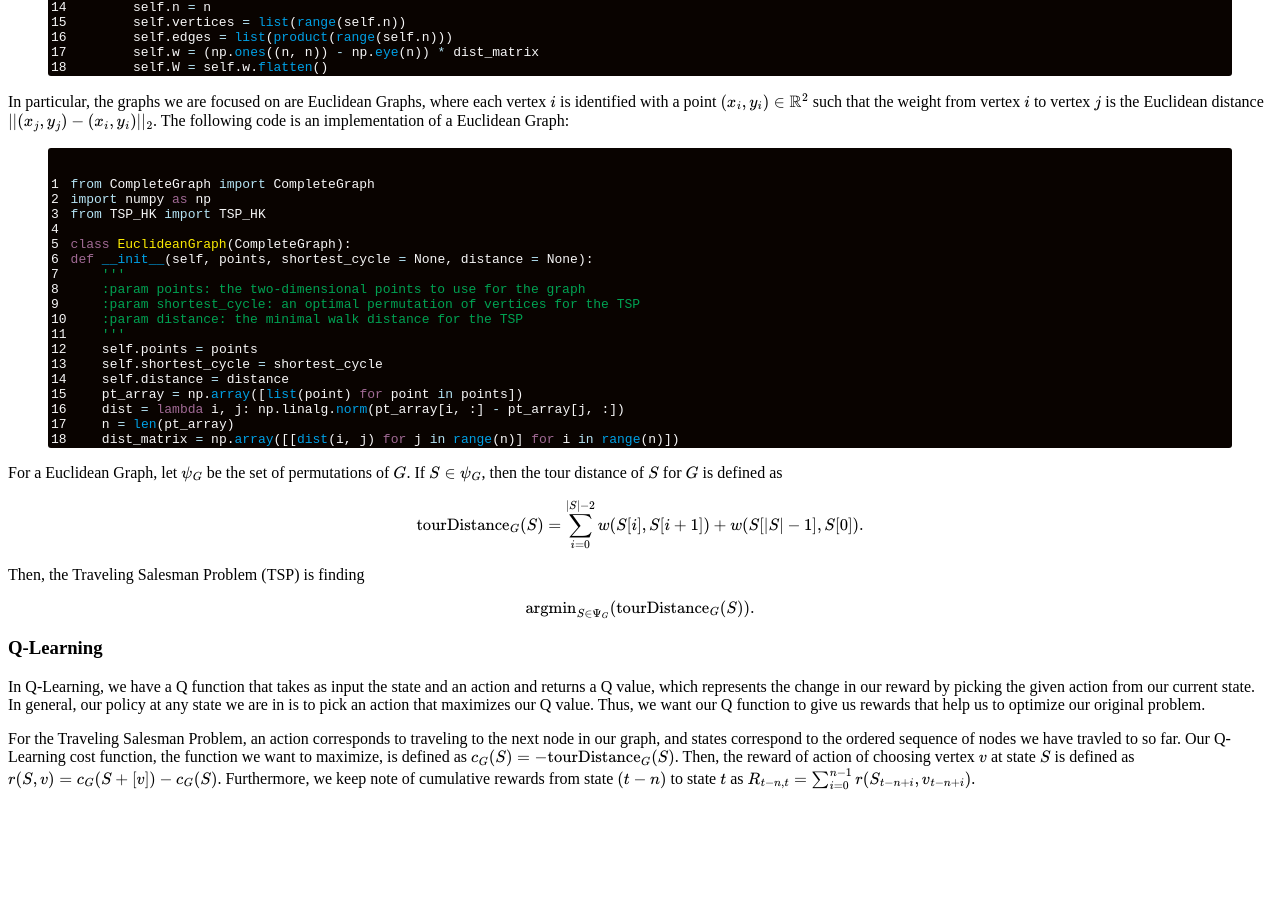
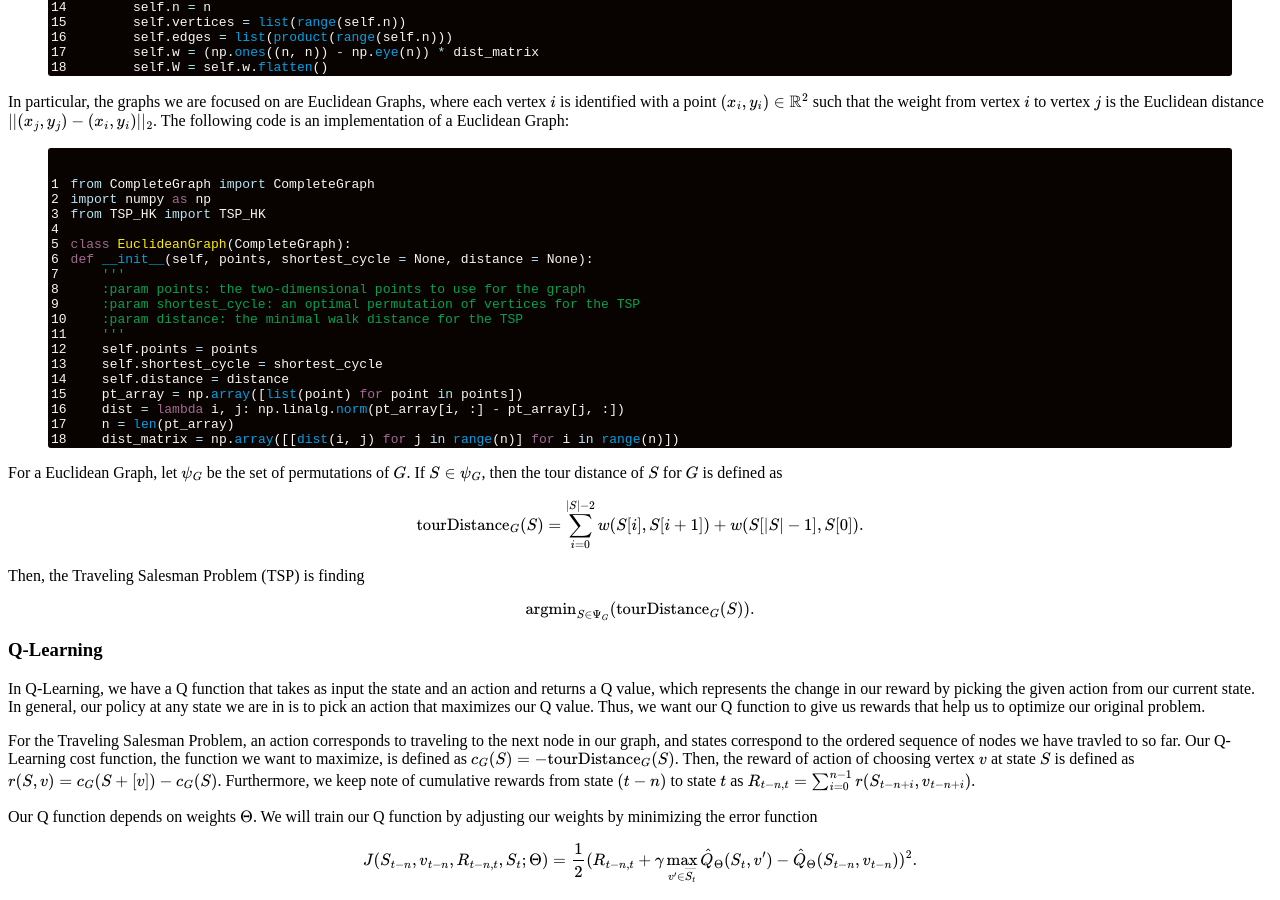
Before and after one commit to CategorIAN/categorian.github.io, a Jekyll site: the page built from projects/msu/m_508/q_learning_for_tsp.md, in a window 1280 px wide and 900 px high, scrolled down 705 px. Built offline with Jekyll 4.4.1, drawn with Linux system fonts in a browser that asks for light colours; formulas are drawn with MathJax 3; before the commit the page ends 1512 px from its top, so only the background shows below that.

Commit message:
Update q_learning_for_tsp.md

```diff
--- a/projects/msu/m_508/q_learning_for_tsp.md
+++ b/projects/msu/m_508/q_learning_for_tsp.md
@@ -162,3 +162,8 @@ In Q-Learning, we have a Q function that takes as input the state and an action
 <p>
 For the Traveling Salesman Problem, an action corresponds to traveling to the next node in our graph, and states correspond to the ordered sequence of nodes we have travled to so far. Our Q-Learning cost function, the function we want to maximize, is defined as \(c_G(S) = -\text{tourDistance}_G(S)\). Then, the reward of action of choosing vertex \(v\) at state \(S\) is defined as \(r(S, v) = c_G(S + [v]) - c_G(S)\). Furthermore, we keep note of cumulative rewards from state \((t-n)\) to state \(t\) as \(R_{t-n, t} = \sum_{i=0}^{n-1} r(S_{t-n+i}, v_{t-n+i})\).
 </p>
+
+<p>
+Our Q function depends on weights \(\Theta\). We will train our Q function by adjusting our weights by minimizing the error function
+\[J(S_{t-n}, v_{t-n}, R_{t-n,t}, S_t; \Theta) = \frac{1}{2}(R_{t-n, t} + \gamma \max_{v'\in \overline{S_t}} \hat{Q}_\Theta(S_t, v') - \hat{Q}_\Theta(S_{t-n}, v_{t-n}))^2.\]
+</p>
```
